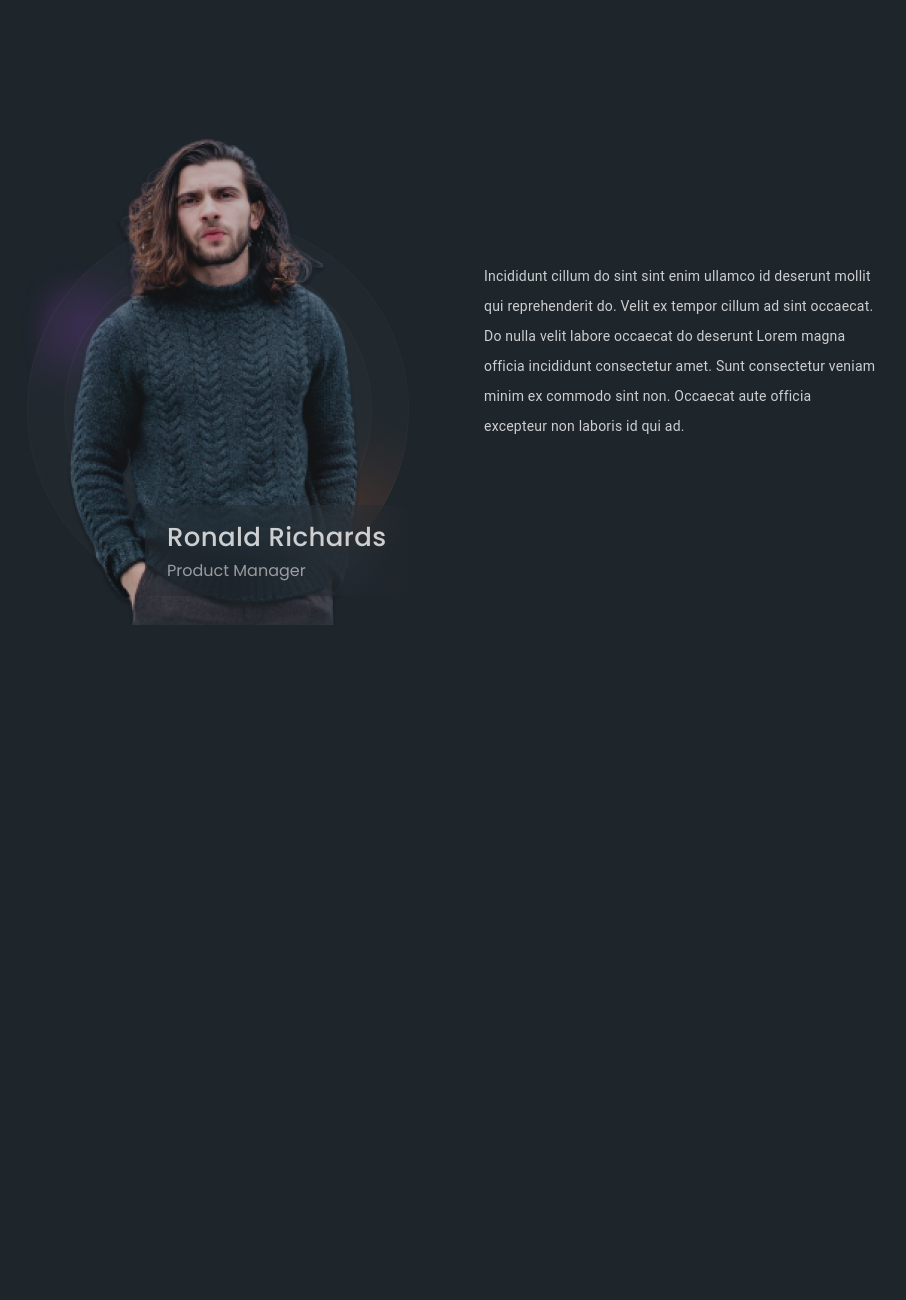
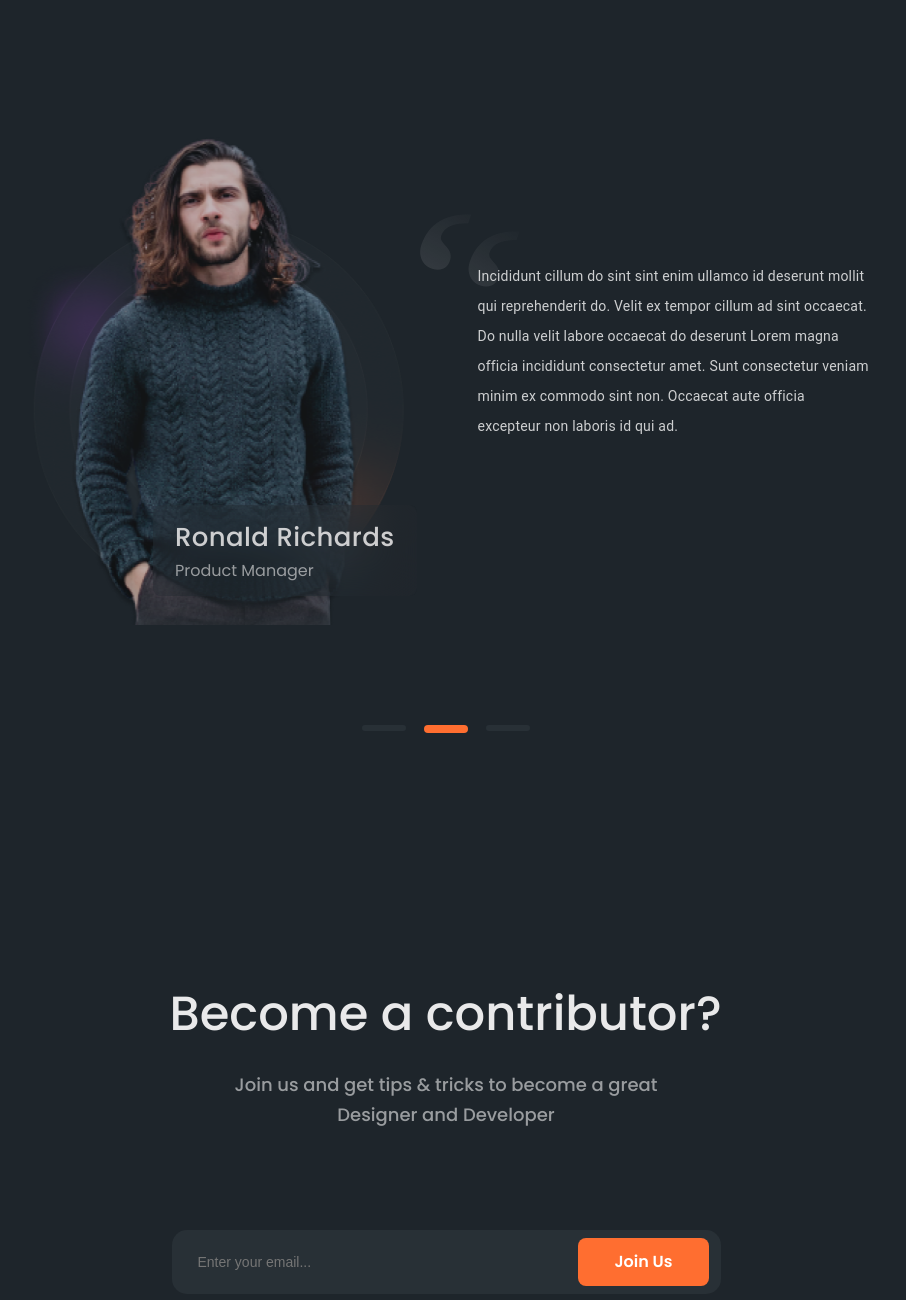
Before and after one commit to DmBorozdin/Antools, a plain HTML site: page index.html in a window 1280 px wide. Shown: the part 3740-5040 px from the top of the page, without its empty margins (194-1100 px from the left). Before the commit the page ends 4615 px from the top, so only its background shows below. Drawn offline with Linux system fonts and the light colour scheme.

Commit message:
Доделан 5ый блок. Сделан 6ой. Добавлена анимация изменения размера иконок и цвета при наведении на иконки соц сетей в 1ом блоке.

```diff
--- a/index.html
+++ b/index.html
@@ -40,9 +40,9 @@
             </div>
             <img src="./img/background-img.svg" alt="background image" class="hero__background-img">
             <div class="hero__footer">
-                <iconify-icon icon="gg:facebook" width="34" height="34"></iconify-icon>
-                <iconify-icon icon="mdi:instagram" width="36" height="36"></iconify-icon>
-                <iconify-icon icon="mdi:twitter" width="36" height="36"></iconify-icon>
+                <a href="#" class="hero__footer_link"><iconify-icon icon="gg:facebook" width="34" height="34"></iconify-icon></a>
+                <a href="#" class="hero__footer_link"><iconify-icon icon="mdi:instagram" width="36" height="36"></iconify-icon></a>
+                <a href="#" class="hero__footer_link"><iconify-icon icon="mdi:twitter" width="36" height="36"></iconify-icon></a>
             </div>
         </section>
         <section class="popular">
@@ -241,17 +241,32 @@
             </div>
         </section>
         <section class="testimonial">
-            <iconify-icon icon="material-symbols:chevron-left-rounded" width="48" height="48" class="testimonial__chevron testimonial__chevron-left"></iconify-icon>
-            <iconify-icon icon="material-symbols:chevron-right-rounded" width="48" height="48" class="testimonial__chevron testimonial__chevron-right"></iconify-icon>
-            <div class="testimonial__container">
-                <div class="testimonial__photo-container">
-                    <img src="./img/ronald-richards.png" alt="Ronald Richards" class="testimonial__photo">
-                    <div class="testimonial__photo-caption">
-                        <p class="testimonial__photo-caption_name">Ronald Richards</p>
-                        <p class="testimonial__photo-caption_profession">Product Manager</p>
+            <iconify-icon icon="material-symbols:chevron-left-rounded" width="48" height="48" class="slider__chevron slider__chevron-left"></iconify-icon>
+            <iconify-icon icon="material-symbols:chevron-right-rounded" width="48" height="48" class="slider__chevron slider__chevron-right"></iconify-icon>
+            <div class="slider">
+                <div class="slider__item slider__item1">
+                    <div class="slider__item1_photo-container">
+                        <img src="./img/ronald-richards.png" alt="Ronald Richards" class="slider__item1_photo">
+                        <div class="slider__item1_photo-caption">
+                            <p class="slider__item1_photo-caption-name">Ronald Richards</p>
+                            <p class="slider__item1__photo-caption-profession">Product Manager</p>
+                        </div>
                     </div>
+                    <p class="slider__item1_text">Incididunt cillum do sint sint enim ullamco id deserunt mollit qui reprehenderit do. Velit ex tempor cillum ad sint occaecat. Do nulla velit labore occaecat do deserunt Lorem magna officia incididunt consectetur amet. Sunt consectetur veniam minim ex commodo sint non. Occaecat aute officia excepteur non laboris id qui ad.</p>
+                    <div class="slider__item1_background-logo">“</div>
                 </div>
-                <p class="testimonial__text">Incididunt cillum do sint sint enim ullamco id deserunt mollit qui reprehenderit do. Velit ex tempor cillum ad sint occaecat. Do nulla velit labore occaecat do deserunt Lorem magna officia incididunt consectetur amet. Sunt consectetur veniam minim ex commodo sint non. Occaecat aute officia excepteur non laboris id qui ad.</p>
+            </div>
+
+            <div class="slider-indicators">
+                <div class="slider-indicators__items slider-indicators__items-active"></div>
+            </div>
+        </section>
+        <section class="join">
+            <h2 class="join__title">Become a contributor?</h2>
+            <p class="join__text">Join us and get tips & tricks to become a great Designer and Developer</p>
+            <div class="join__serch">
+                <input type="text" class="join__serch-input" placeholder="Enter your email...">
+                <div class="join__serch-button">Join Us</div>
             </div>
         </section>
     </main>
--- a/source/style.scss
+++ b/source/style.scss
@@ -94,6 +94,7 @@ body {
     padding: 12px 36px;
     font-weight: 600;
     color: #FFF;
+    cursor: pointer;
 }
 
 .hero__description_serch-icon {
@@ -139,6 +140,19 @@ body {
     box-sizing: border-box;
     @include flexible();
 }
+.hero__footer_link {
+    text-decoration: none;
+    color: rgba(255, 255, 255, 0.78);
+    &:nth-child(n) {
+        transition: transform 0.5s ease;
+    }
+    &:hover {
+        &:nth-child(n) {
+            transform: scale(1.4);
+            color: $orange-color;
+        }
+    }
+}
 
 .hero__header, .hero__logo {
     @include flexible();
@@ -159,6 +173,60 @@ body {
     line-height: 33px;
     color: $title-color;
 }
+
+.join {
+    width: 553px;
+    margin: 0 auto 240px;
+}
+
+.join__serch {
+    width: 549px;
+    padding: 8px 12px 8px 24px;
+    background-color: #283036;
+    border-radius: 15px;
+    @include flexible();
+    box-sizing: border-box;
+    margin: 0 auto;
+}
+
+.join__serch-button {
+    background-color: $orange-color;
+    border-radius: 8px;
+    padding: 12px 36px;
+    font-weight: 600;
+    font-size: 16px;
+    line-height: 24px;
+    color: #FFF;
+    cursor: pointer;
+}
+
+.join__serch-input {
+    font-weight: 400;
+    font-size: 14px;
+    line-height: 21px;
+    border-width: 0;
+    background-color: #283036;
+    margin-right: 12px;
+    flex-grow: 1;
+    color: #FFF;
+    &:focus-visible{
+        outline-width: 0;
+    }
+}
+
+.join__text {
+    @include info();
+    width: 427px;
+    margin: 0 auto 100px;
+    text-align: center;
+}
+
+.join__title {
+    @include title();
+    font-size: 48px;
+    margin: 0 0 25px;
+}
+
 
 .login-menu__item {
     text-decoration: none;
@@ -243,6 +311,11 @@ body {
     box-sizing: border-box;
     margin: 100px auto 0;
     cursor: pointer;
+    transition: all 0.6s ease;
+    &:hover {
+        color: $text-color;
+        background-color: $orange-color;
+    }
 }
 
 .popular__text {
@@ -258,14 +331,27 @@ body {
     margin: 0 0 25px;
 }
 
-.testimonial {
-    height: 492px;
-    margin: 0 108px 250px;
-    text-align: center;
-    position: relative;
+.slider {
+    margin-bottom: 100px;
 }
 
-.testimonial__chevron {
+.slider__item1_background-logo {
+    position: absolute;
+    font-family: 'Lora';
+    font-style: normal;
+    font-weight: 500;
+    font-size: 250px;
+    line-height: 320px;
+    width: 103px;
+    height: 320px;
+    background: linear-gradient(188.88deg, rgba(252, 252, 252, 0) 20.34%, rgba(255, 255, 255, 0.5) 155.72%);
+    background-clip: text;
+    -webkit-background-clip: text;
+    -webkit-text-fill-color: transparent;
+    transform: rotate(19.17deg);
+}
+
+.slider__chevron {
     color: rgba(255, 255, 255, 0.28);
     position: absolute;
     top: 222px;
@@ -273,39 +359,74 @@ body {
     transition: transform 0.5s ease;
     &:hover {
         transform: scale(1.5);
+        color: $orange-color;
     }
 }
 
-.testimonial__chevron-left {
+.slider__chevron-left {
     left: 0;
 }
 
-.testimonial__chevron-right {
+.slider__chevron-right {
     right: 0;
 }
 
-.testimonial__container {
+.slider-indicators {
+    width: 168px;
+    margin: 0 auto;
+    position: relative;
+    &::after, &::before {
+        content: '';
+        width: 44px;
+        height: 6px;
+        background-color: #283036;
+        position: absolute;
+        right: 0;
+        top: 0;
+        border-radius: 4px;
+    }
+    &::before {
+        left: 0;
+    }
+}
+
+.slider-indicators__items {
+    width: 44px;
+    height: 6px;
+    background-color: #283036;
+    margin: auto;
+    border-radius: 4px;
+}
+
+.slider-indicators__items-active {
+    background-color: $orange-color;
+    height: 8px;
+}
+
+.slider__item1 {
     height: 492px;
     display: flex;
     justify-content: center;
 }
 
-.testimonial__photo {
+.slider__item1_photo {
     margin-right: 57px;
+    width: 399px;
+    height: 492px;
 }
 
-.testimonial__photo-caption {
+.slider__item1_photo-caption {
     position: absolute;
     text-align: left;
     padding: 13px 22px;
     background: rgba(40, 48, 54, 0.2);
     backdrop-filter: blur(25px);
     border-radius: 8px;
-    left: 130px;
+    right: 61px;
     bottom: 29px;
 }
 
-.testimonial__photo-caption_name {
+.slider__item1_photo-caption-name {
     font-size: 26px;
     line-height: 39px;
     letter-spacing: 0.015em;
@@ -313,7 +434,7 @@ body {
     margin: 0 0 2px;
 }
 
-.testimonial__photo-caption_profession {
+.slider__item1__photo-caption-profession {
     font-weight: 400;
     font-size: 16px;
     line-height: 24px;
@@ -321,11 +442,11 @@ body {
     margin: 0;
 }
 
-.testimonial__photo-container {
+.slider__item1_photo-container {
     position: relative;
 }
 
-.testimonial__text {
+.slider__item1_text {
     font-family: 'Roboto', sans-serif;;
     width: 393px;
     font-weight: 400;
@@ -335,6 +456,12 @@ body {
     color: rgba(255, 255, 255, 0.78);
     text-align: left;
     margin: 128px 0 0;
+}
+
+.testimonial {
+    margin: 0 108px 250px;
+    text-align: center;
+    position: relative;
 }
 
 .tools {
```
Also changed, not shown: css/style.min.css, 1 other file.
